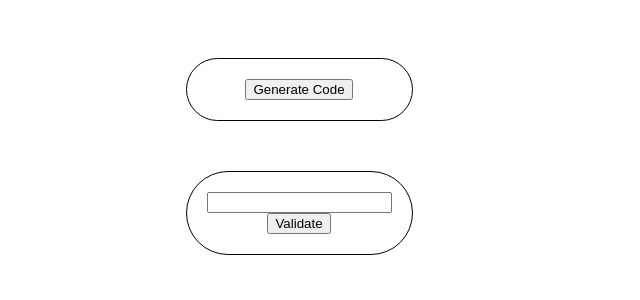
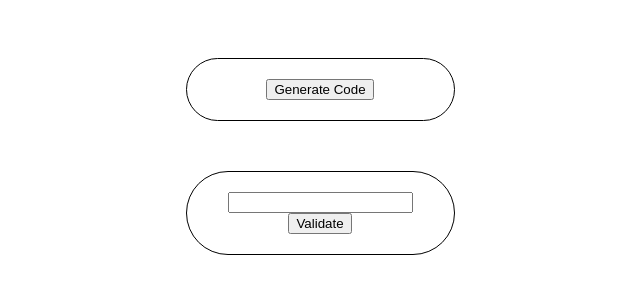
Before and after one commit to esmail-elmoussel/epicore-frontend, a React (Create React App) app: page / in a window 1280 px wide. Shown: the top 300 px of the page, without its empty margins (341-981 px from the left). Built offline with nearby package versions, Linux system fonts and the light colour scheme.

Commit message:
add auth header to graphql

```diff
--- a/src/App.css
+++ b/src/App.css
@@ -6,7 +6,7 @@ body {
 
 .container {
   width: auto;
-  margin: 50px;
+  margin: 50px 0;
   padding: 20px;
   border: black solid 1px;
   border-radius: 50px;
@@ -15,6 +15,7 @@ body {
   align-items: center;
   justify-content: center;
   flex-direction: column;
+  width: 100%;
 }
 
 .centered {
--- a/src/index.js
+++ b/src/index.js
@@ -2,10 +2,29 @@ import React from "react";
 import ReactDOM from "react-dom";
 import App from "./App";
 import reportWebVitals from "./reportWebVitals";
-import { ApolloClient, InMemoryCache, ApolloProvider } from "@apollo/client";
+import {
+  ApolloClient,
+  InMemoryCache,
+  ApolloProvider,
+  createHttpLink,
+} from "@apollo/client";
+import { setContext } from "@apollo/client/link/context";
+
+const httpLink = createHttpLink({
+  uri: "https://epicore.herokuapp.com",
+});
+
+const authLink = setContext((_, { headers }) => {
+  return {
+    headers: {
+      ...headers,
+      authorization: process.env.REACT_APP_AUTH_PASSWORD,
+    },
+  };
+});
 
 const client = new ApolloClient({
-  uri: "https://epicore.herokuapp.com",
+  link: authLink.concat(httpLink),
   cache: new InMemoryCache(),
 });
 
```
Also changed, not shown: 1 other file (tests, documents, lock files or other folders).
